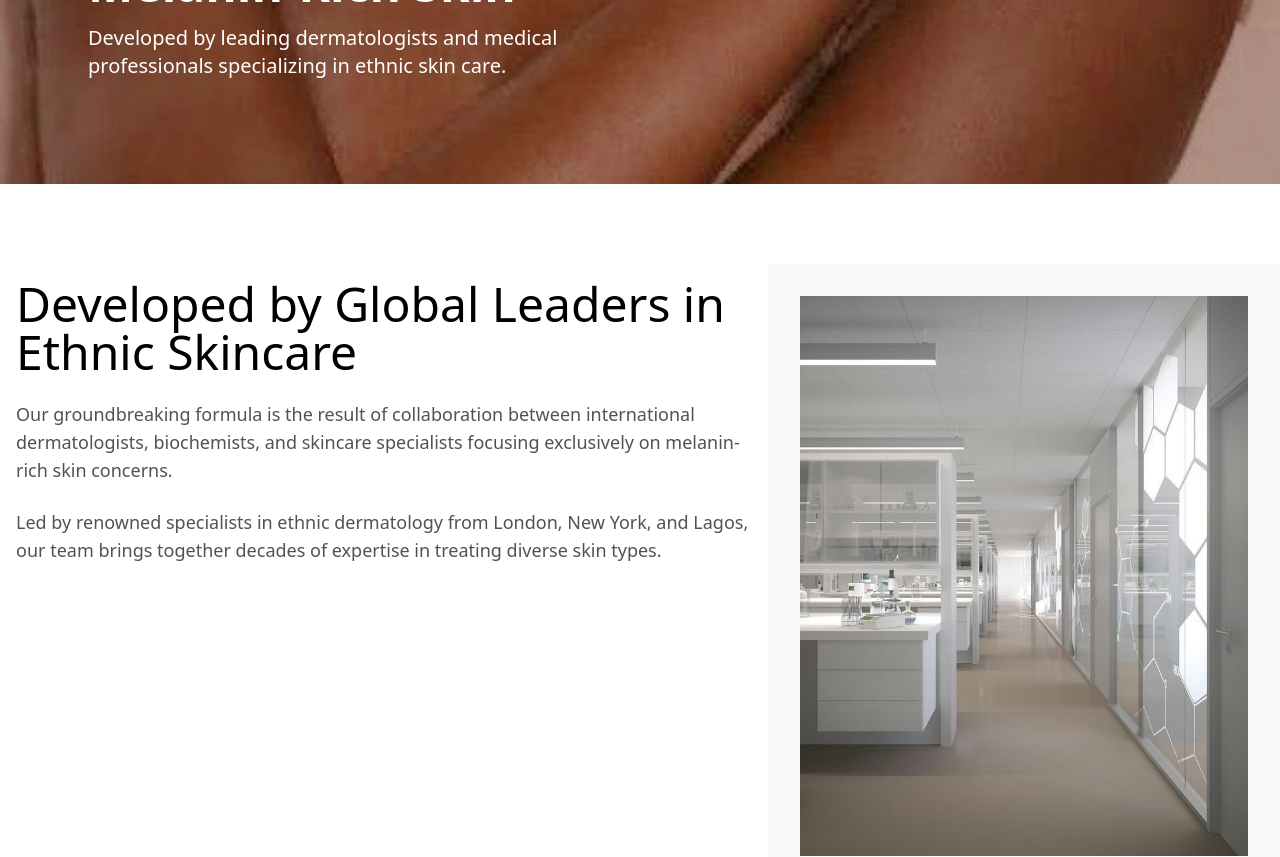
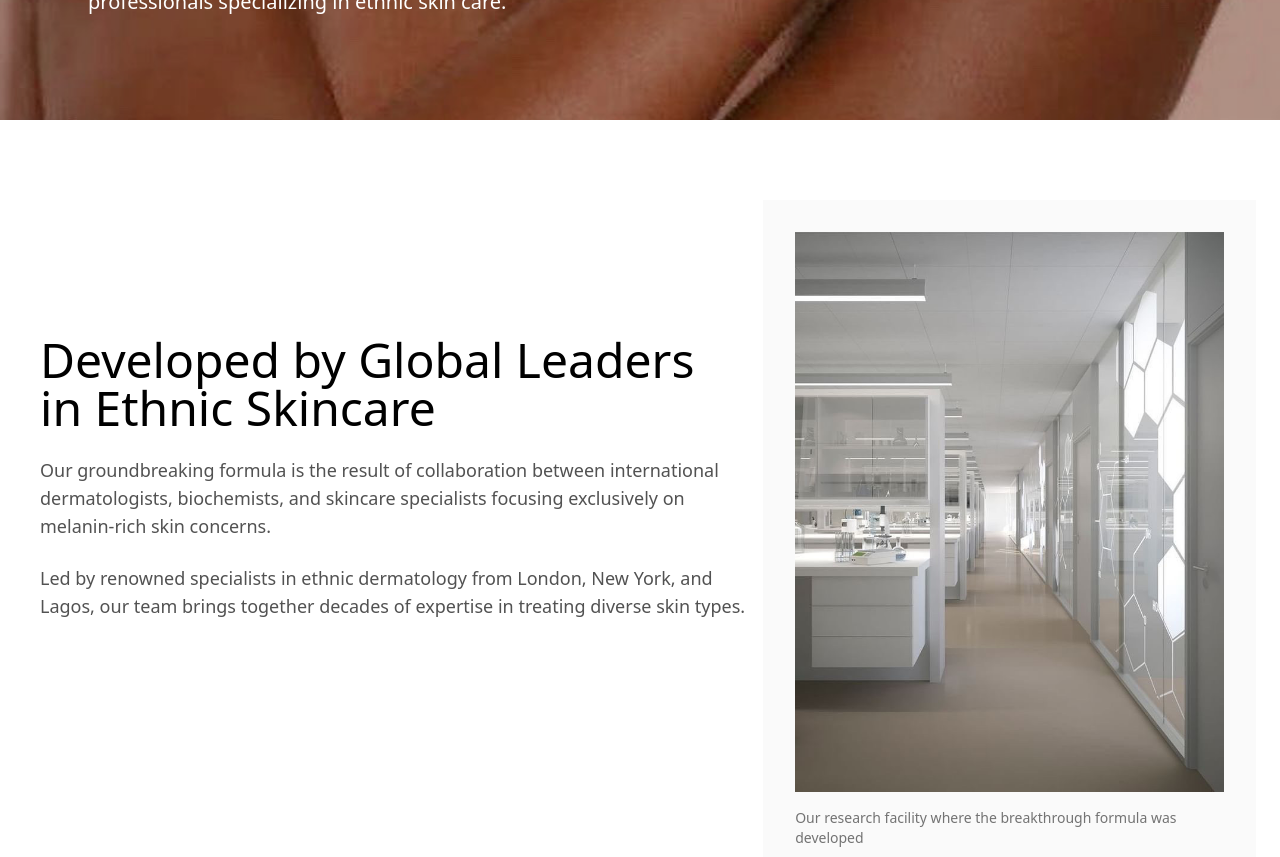
Before and after one commit to akshupdf/miapeel, a React (Create React App) app: page /about2 in a window 1280 px wide. Shown: the part 680-1537 px from the top of the page. Built offline with nearby package versions, Linux system fonts and the light colour scheme.

Commit message:
test before final v2

```diff
--- a/src/Component/Aboutus.js
+++ b/src/Component/Aboutus.js
@@ -7,7 +7,7 @@
 
 export const AboutUsPage = () => {
  return (
- <div className="min-h-screen bg-white pt-16" name="about">
+ <div className="min-h-screen bg-white " name="about">
  {/* Hero Section */}
  <section className="relative h-[100vh] bg-no-repeat bg-cover" style={{backgroundImage : `url(${skin})`}} >
   <div className="absolute inset-0 bg-black opacity-20"></div>
@@ -46,19 +46,19 @@
  </div>
  </div>
  </section> */}
-  <section className="lg:py-20 lg:container sm:py-2 flex bg-white">
- <div className=" sm:p-4 mx-auto w-[60%] ">
-          <h1 className="text-5xl font-light mb-6 max-w-3xl">
+  <section className="lg:py-20 mx-auto sm:py-2 flex lg:flex-row sm:flex-col lg:px-6 sm:px-2 bg-white">
+ <div className=" sm:p-4 mx-auto lg:w-[60%] lg:mt-[15vh] ">
+          <h1 className="lg:text-5xl sm:text-2xl font-light mb-6 max-w-3xl">
           Developed by Global Leaders in Ethnic Skincare
           </h1>
-          <p className="text-lg text-neutral-600 mb-6">
+          <p className="text-lg  text-neutral-600 mb-6">
           Our groundbreaking formula is the result of collaboration between international dermatologists, biochemists, and skincare specialists focusing exclusively on melanin-rich skin concerns.
           </p>
  <p className="text-lg text-neutral-600">
  Led by renowned specialists in ethnic dermatology from London, New York, and Lagos, our team brings together decades of expertise in treating diverse skin types. </p>
           {/* <ChevronDown className="h-6 w-6 text-neutral-600" /> */}
         </div>
-        <div className="bg-neutral-50 lg:p-8 sm:p-2 w-[40%]">
+        <div className="bg-neutral-50 lg:p-8 sm:p-2 lg:w-[40%]">
  <img
  src={lab}
  alt="Laboratory research team"
```
